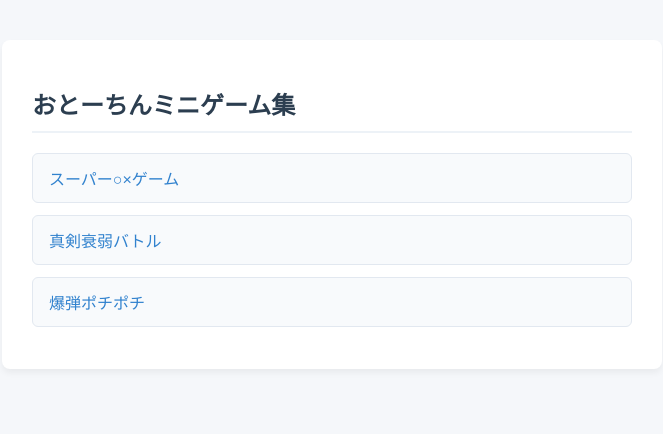
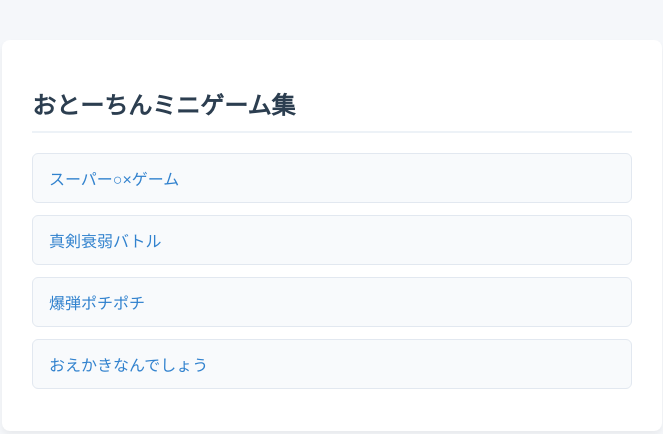
Before and after one commit to kyabetubatake/HTMLtest, a plain HTML site: page index.html in a window 1280 px wide. Shown: the whole page, without its empty margins (308-971 px from the left). Drawn offline with Linux system fonts and the light colour scheme.

Commit message:
Update index.html

```diff
--- a/index.html
+++ b/index.html
@@ -70,6 +70,7 @@
         { url: "SuperMaruBatu.html", title: "スーパー○×ゲーム" },
         { url: "SinkenSuijakuBattle.html",       title: "真剣衰弱バトル" },
         { url: "BomPochi.html",       title: "爆弾ポチポチ" },
+        { url: "OekakiNandeshow.html", title: "おえかきなんでしょう" },
         // 新しいページを増やしたいときは、下にカンマ区切りで追加していけます
         // 例: { url: "game2.html", title: "新しいゲーム" }
     ];
```
